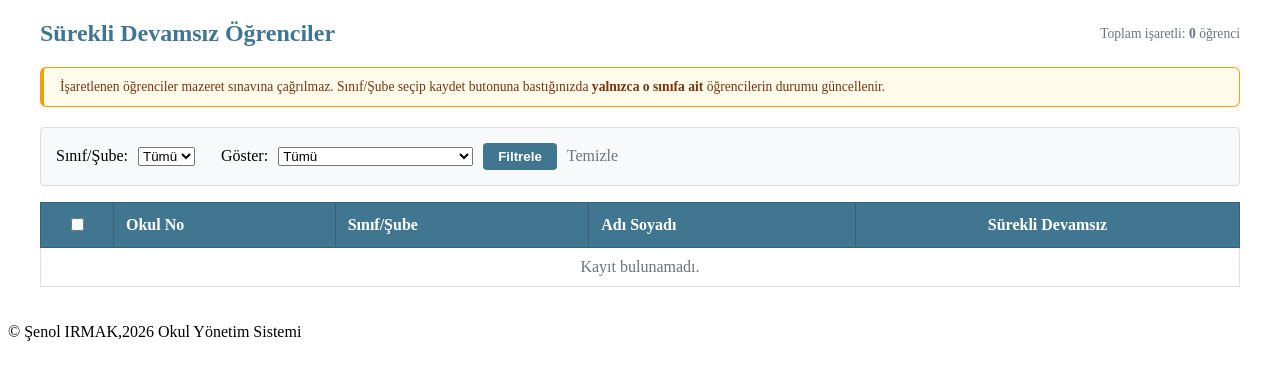
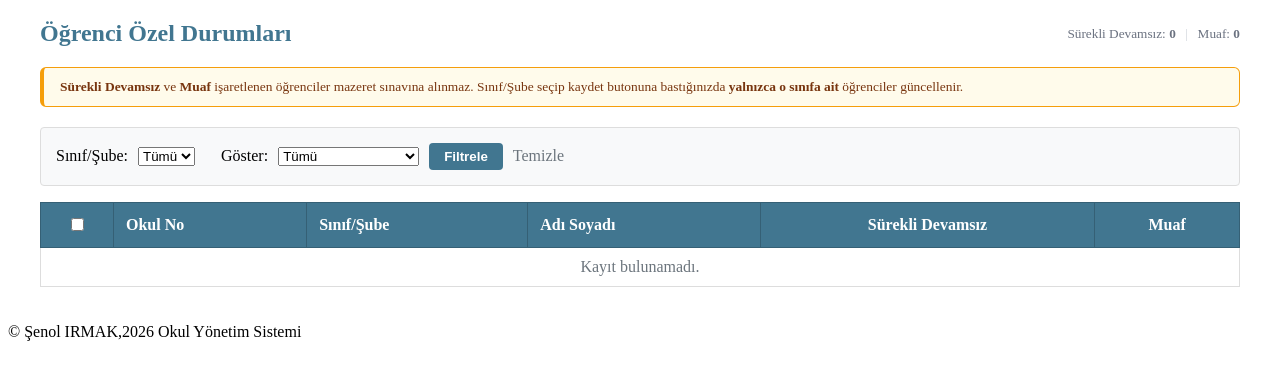
Before and after one commit to senolirmak/OkulYonetimMdry, a Django app: page /ogrenci/sureksiz-devamsiz/ in a window 1280 px wide. Shown: the part 51-431 px from the top of the page. Run offline with Django 5.2, Linux system fonts and the light colour scheme; the visitor is signed in with stand-in values (Sample User, id 1); data that the repository does not hold is empty; parts of the project's set-up code (start-up, migrations or seed data) failed here and were passed over.

Commit message:
feat: öğrenci muaf bayrağı — mazeret sınavından hariç tutulur
- Ogrenci.muaf alanı eklendi (migration 0008)
- Öğrenci Özel Durumları sayfası güncellendi:
  sürekli devamsız + muaf iki ayrı sütun, tek sayfada yönetilir
- dagit(): sureksiz_devamsiz VEYA muaf olan öğrenciler hariç tutulur
- mazeret_ogrenci_listesi: muaf sütunu ve checkbox eklendi,
  özet kutusunda hariç tutulanlar birleşik gösterilir

Co-Authored-By: Claude Sonnet 4.6 <noreply@anthropic.com>

```diff
--- a/ogrenci/models.py
+++ b/ogrenci/models.py
@@ -20,6 +20,11 @@ class Ogrenci(models.Model):
         default=False,
         verbose_name="Sürekli Devamsız",
         help_text="İşaretlenirse mazeret sınavına çağrılmaz.",
+    )
+    muaf = models.BooleanField(
+        default=False,
+        verbose_name="Muaf",
+        help_text="İşaretlenirse mazeret sınavına alınmaz.",
     )
 
     class Meta:
--- a/ogrenci/templates/ogrenci/sureksiz_devamsiz_listesi.html
+++ b/ogrenci/templates/ogrenci/sureksiz_devamsiz_listesi.html
@@ -1,13 +1,15 @@
 {% extends 'layouts/base.html' %}
-{% block title %}Sürekli Devamsız Öğrenciler{% endblock %}
+{% block title %}Öğrenci Özel Durumları{% endblock %}
 
 {% block content %}
 <div class="container">
   <div class="flex-between mb-20">
-    <h2 class="page-title">Sürekli Devamsız Öğrenciler</h2>
-    <span style="font-size:.85rem; color:#6b7280;">
-      Toplam işaretli: <strong>{{ toplam_sureksiz }}</strong> öğrenci
-    </span>
+    <h2 class="page-title">Öğrenci Özel Durumları</h2>
+    <div style="display:flex; gap:.6rem; font-size:.83rem; color:#6b7280;">
+      <span>Sürekli Devamsız: <strong>{{ toplam_sureksiz }}</strong></span>
+      <span style="color:#d1d5db;">|</span>
+      <span>Muaf: <strong>{{ toplam_muaf }}</strong></span>
+    </div>
   </div>
 
   {% for message in messages %}
@@ -17,9 +19,9 @@
   {% endfor %}
 
   <div style="background:#fffbeb; border:1px solid #f59e0b; border-left:4px solid #f59e0b;
-              border-radius:6px; padding:.7rem 1rem; margin-bottom:1.2rem; font-size:.85rem; color:#78350f;">
-    İşaretlenen öğrenciler mazeret sınavına çağrılmaz. Sınıf/Şube seçip kaydet
-    butonuna bastığınızda <strong>yalnızca o sınıfa ait</strong> öğrencilerin durumu güncellenir.
+              border-radius:6px; padding:.7rem 1rem; margin-bottom:1.2rem; font-size:.84rem; color:#78350f;">
+    <strong>Sürekli Devamsız</strong> ve <strong>Muaf</strong> işaretlenen öğrenciler mazeret sınavına alınmaz.
+    Sınıf/Şube seçip kaydet butonuna bastığınızda <strong>yalnızca o sınıfa ait</strong> öğrenciler güncellenir.
   </div>
 
   <!-- Filtre -->
@@ -34,7 +36,8 @@
     <label style="margin-left:1rem;">Göster:</label>
     <select name="filtre">
       <option value="" {% if filtre == "" %}selected{% endif %}>Tümü</option>
-      <option value="sureksiz" {% if filtre == "sureksiz" %}selected{% endif %}>Yalnızca Sürekli Devamsızlar</option>
+      <option value="sureksiz" {% if filtre == "sureksiz" %}selected{% endif %}>Sürekli Devamsızlar</option>
+      <option value="muaf" {% if filtre == "muaf" %}selected{% endif %}>Muaflar</option>
     </select>
     <button type="submit" class="btn btn-primary">Filtrele</button>
     <a href="{% url 'ogrenci:sureksiz_devamsiz_listesi' %}" class="btn-cancel">Temizle</a>
@@ -55,29 +58,29 @@
             <th>Sınıf/Şube</th>
             <th>Adı Soyadı</th>
             <th style="text-align:center;">Sürekli Devamsız</th>
+            <th style="text-align:center;">Muaf</th>
           </tr>
         </thead>
         <tbody>
           {% for ogr in ogrenciler %}
-          <tr {% if ogr.sureksiz_devamsiz %}style="background:#fef2f2;"{% endif %}>
+          <tr {% if ogr.sureksiz_devamsiz or ogr.muaf %}style="background:#fef2f2;"{% endif %}>
             <td style="text-align:center;">
-              <input type="checkbox" name="sureksiz" value="{{ ogr.okulno }}"
-                     {% if ogr.sureksiz_devamsiz %}checked{% endif %}>
+              <input type="checkbox" class="satir-sec" title="Satırı seç">
             </td>
             <td>{{ ogr.okulno }}</td>
             <td>{{ ogr.sinifsube }}</td>
             <td>{{ ogr.adi }} {{ ogr.soyadi }}</td>
             <td style="text-align:center;">
-              {% if ogr.sureksiz_devamsiz %}
-              <span style="background:#fee2e2; color:#b91c1c; font-size:.78rem;
-                           font-weight:600; padding:.15rem .5rem; border-radius:99px;">
-                Sürekli Devamsız
-              </span>
-              {% endif %}
+              <input type="checkbox" name="sureksiz" value="{{ ogr.okulno }}"
+                     {% if ogr.sureksiz_devamsiz %}checked{% endif %}>
+            </td>
+            <td style="text-align:center;">
+              <input type="checkbox" name="muaf" value="{{ ogr.okulno }}"
+                     {% if ogr.muaf %}checked{% endif %}>
             </td>
           </tr>
           {% empty %}
-          <tr><td colspan="5" class="text-center text-muted">Kayıt bulunamadı.</td></tr>
+          <tr><td colspan="6" class="text-center text-muted">Kayıt bulunamadı.</td></tr>
           {% endfor %}
         </tbody>
       </table>
@@ -97,7 +100,7 @@
 
 <script>
 document.getElementById("tumu_sec").addEventListener("change", function () {
-  document.querySelectorAll("input[name='sureksiz']").forEach(cb => cb.checked = this.checked);
+  document.querySelectorAll(".satir-sec").forEach(cb => cb.checked = this.checked);
 });
 </script>
 {% endblock %}
--- a/ogrenci/views.py
+++ b/ogrenci/views.py
@@ -229,7 +229,7 @@ def ogrenci_liste(request):
 
 @login_required
 def sureksiz_devamsiz_listesi(request):
-    """Sürekli devamsız öğrencileri listeler; toplu işaretleme/kaldırma sağlar."""
+    """Öğrenci özel durumları: sürekli devamsız ve muaf yönetimi."""
     from okul.auth import is_mudur_yardimcisi as _mudur_mi
     gruplar = set(request.user.groups.values_list("name", flat=True))
     yetkili = request.user.is_superuser or _mudur_mi(request.user) or "okul_muduru" in gruplar
@@ -237,8 +237,8 @@ def sureksiz_devamsiz_listesi(request):
         raise PermissionDenied
 
     if request.method == "POST":
-        # Formdan gelen okulno listesi: işaretlenenler sureksiz_devamsiz=True
-        isaretli = set(request.POST.getlist("sureksiz"))
+        sureksiz_isaretli = set(request.POST.getlist("sureksiz"))
+        muaf_isaretli     = set(request.POST.getlist("muaf"))
         sinifsube = request.POST.get("sinifsube_filtre", "")
         qs = Ogrenci.objects.all()
         if sinifsube:
@@ -249,10 +249,17 @@ def sureksiz_devamsiz_listesi(request):
                 pass
         guncellenen = 0
         for ogr in qs:
-            yeni_deger = ogr.okulno in isaretli
-            if ogr.sureksiz_devamsiz != yeni_deger:
-                ogr.sureksiz_devamsiz = yeni_deger
-                ogr.save(update_fields=["sureksiz_devamsiz"])
+            yeni_sureksiz = ogr.okulno in sureksiz_isaretli
+            yeni_muaf     = ogr.okulno in muaf_isaretli
+            fields = []
+            if ogr.sureksiz_devamsiz != yeni_sureksiz:
+                ogr.sureksiz_devamsiz = yeni_sureksiz
+                fields.append("sureksiz_devamsiz")
+            if ogr.muaf != yeni_muaf:
+                ogr.muaf = yeni_muaf
+                fields.append("muaf")
+            if fields:
+                ogr.save(update_fields=fields)
                 guncellenen += 1
         messages.success(request, f"{guncellenen} öğrenci kaydı güncellendi.")
         return redirect(
@@ -260,7 +267,7 @@ def sureksiz_devamsiz_listesi(request):
         )
 
     sinifsube = request.GET.get("sinifsube", "")
-    filtre = request.GET.get("filtre", "")  # "sureksiz" | "" (tümü)
+    filtre    = request.GET.get("filtre", "")  # "sureksiz" | "muaf" | "" (tümü)
 
     ogrenciler = Ogrenci.objects.all()
     if sinifsube:
@@ -271,6 +278,8 @@ def sureksiz_devamsiz_listesi(request):
             pass
     if filtre == "sureksiz":
         ogrenciler = ogrenciler.filter(sureksiz_devamsiz=True)
+    elif filtre == "muaf":
+        ogrenciler = ogrenciler.filter(muaf=True)
 
     sinifsube_secenekleri = [
         f"{s}/{sb}"
@@ -278,11 +287,12 @@ def sureksiz_devamsiz_listesi(request):
     ]
 
     return render(request, "ogrenci/sureksiz_devamsiz_listesi.html", {
-        "ogrenciler":          ogrenciler.order_by("sinif", "sube", "okulno"),
+        "ogrenciler":            ogrenciler.order_by("sinif", "sube", "okulno"),
         "sinifsube_secenekleri": sinifsube_secenekleri,
-        "secili_sinifsube":    sinifsube,
-        "filtre":              filtre,
-        "toplam_sureksiz":     Ogrenci.objects.filter(sureksiz_devamsiz=True).count(),
+        "secili_sinifsube":      sinifsube,
+        "filtre":                filtre,
+        "toplam_sureksiz":       Ogrenci.objects.filter(sureksiz_devamsiz=True).count(),
+        "toplam_muaf":           Ogrenci.objects.filter(muaf=True).count(),
     })
 
 
```
Also changed, not shown: sinav/services/mazeret_dagitim.py (+6 -4 lines), sinav/templates/sinav/mazeret_ogrenci_listesi.html (+13 -8 lines), sinav/views.py (+36 -32 lines), ogrenci/migrations/0008_muaf.py (added).
